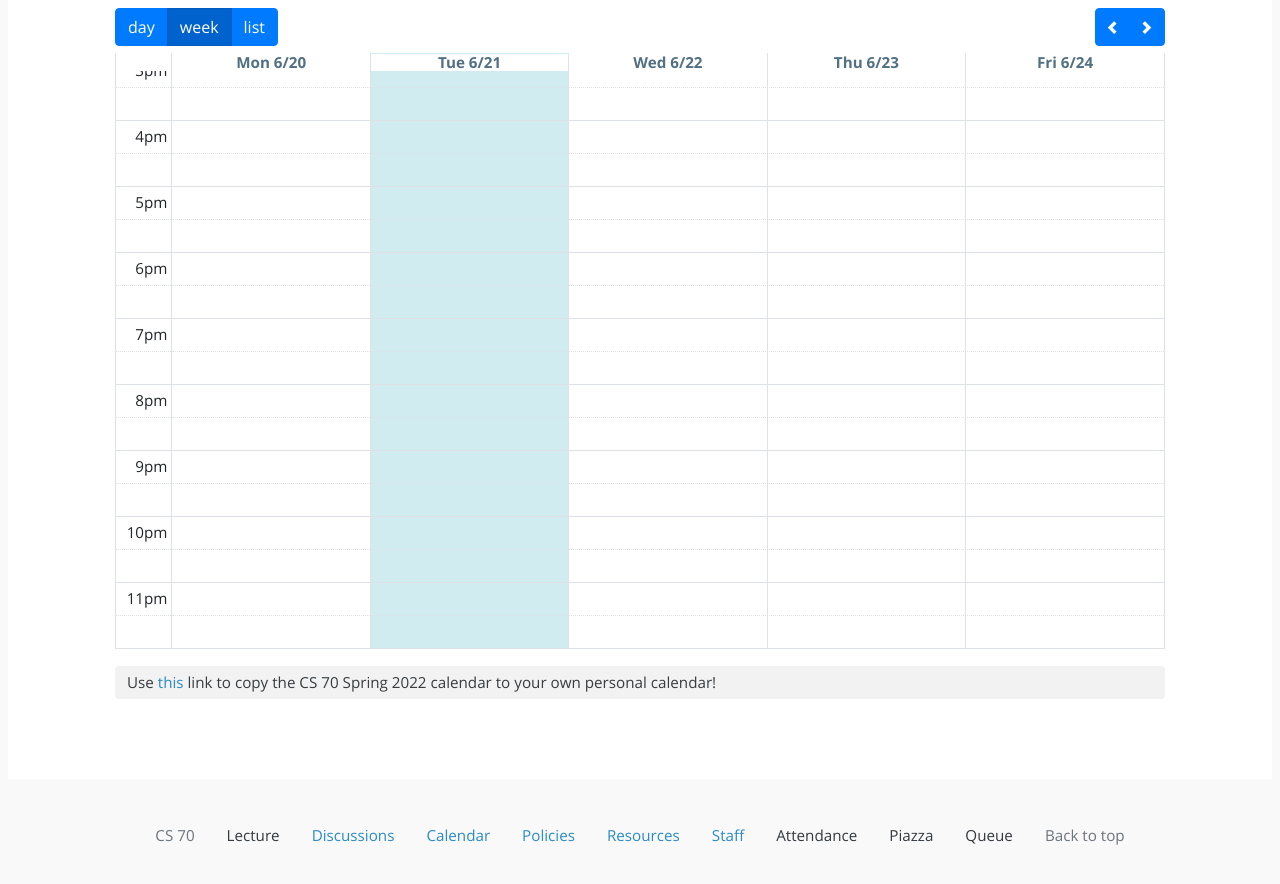
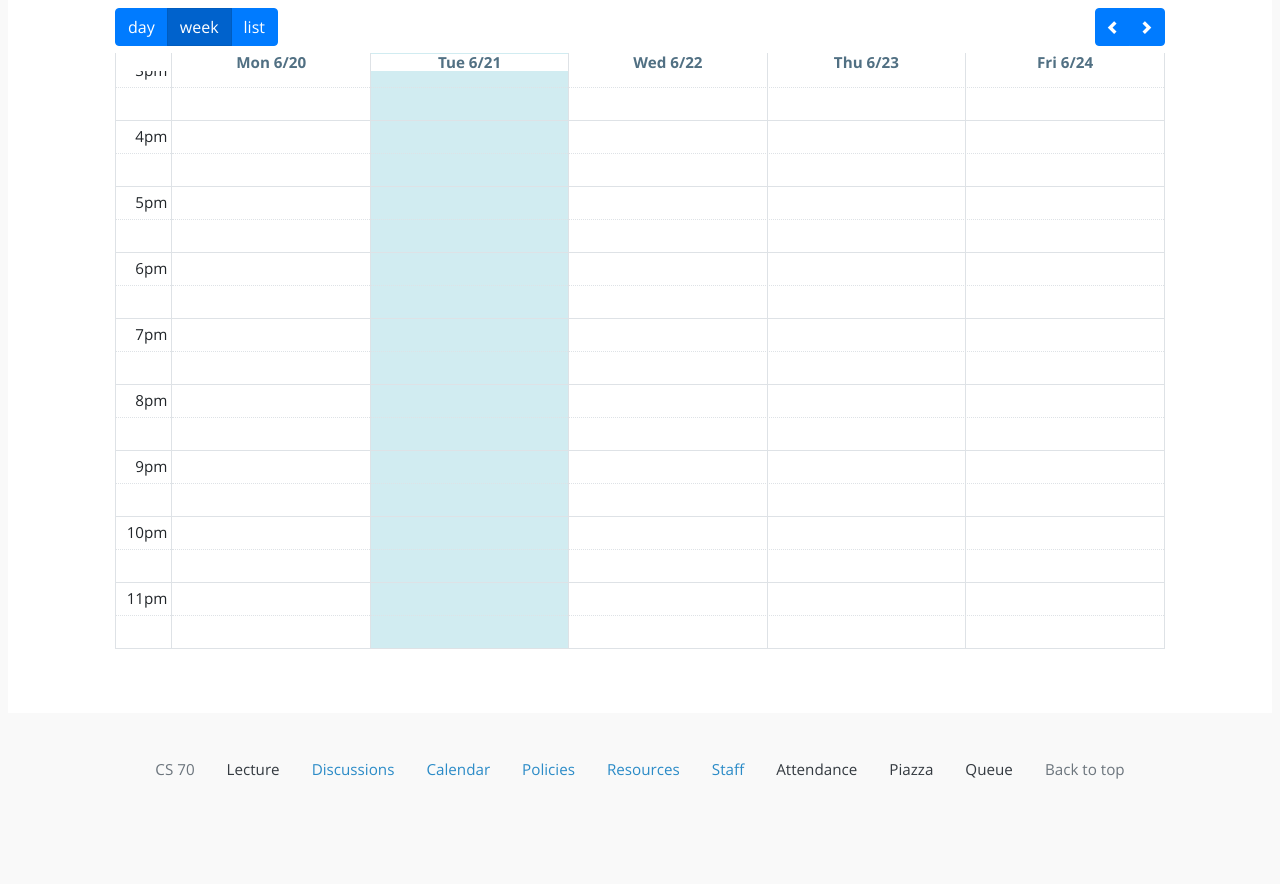
Before and after one commit to tsgoten/cs70-website, a Jekyll site: the page built from pages/calendar.html, in a window 1280 px wide and 900 px high, scrolled down 698 px. Shown: the top 884 px of the window. Built offline with Jekyll 4.4.1, drawn with Linux system fonts in a browser that asks for light colours; after the commit the page ends 1532 px from its top, so only the background shows below that.

Commit message:
updated calendar page

```diff
--- a/_layouts/calendar-layout.html
+++ b/_layouts/calendar-layout.html
@@ -171,12 +171,12 @@
 
 {{ content }}
 
-<br/>
-<blockquote>
+<!-- <br/> -->
+<!-- <blockquote>
 		Use
 		<a
-				href="https://calendar.google.com/calendar/u/0?cid=Y19pNzdubzYzdmNibWRpdjU5bWgwNWg4NW11Z0Bncm91cC5jYWxlbmRhci5nb29nbGUuY29t"
+				href="https://calendar.google.com/calendar/u/0?cid=Y184NjZsbW82cHJkY202bzZpZ3UxdGpjZGdua0Bncm91cC5jYWxlbmRhci5nb29nbGUuY29t"
 				>this</a
 		>
-		link to copy the CS 70 Spring 2022 calendar to your own personal calendar!
-</blockquote>
+		link to copy the CS 70 Summer 2022 calendar to your own personal calendar!
+</blockquote> -->
--- a/pages/calendar.html
+++ b/pages/calendar.html
@@ -2,9 +2,9 @@
 layout: calendar-layout
 title: Calendar
 permalink: /calendar/
-calendar_id: "c_i77no63vcbmdiv59mh05h85mug@group.calendar.google.com"
+calendar_id: "c_866lmo6prdcm6o6igu1tjcdgnk@group.calendar.google.com"
 hidden_days: 0, 6
 maxTime: "24:00:00"
-range_start: "2022-02-08"
+range_start: "2022-06-08"
 range_end: "2022-08-20"
 ---
```
